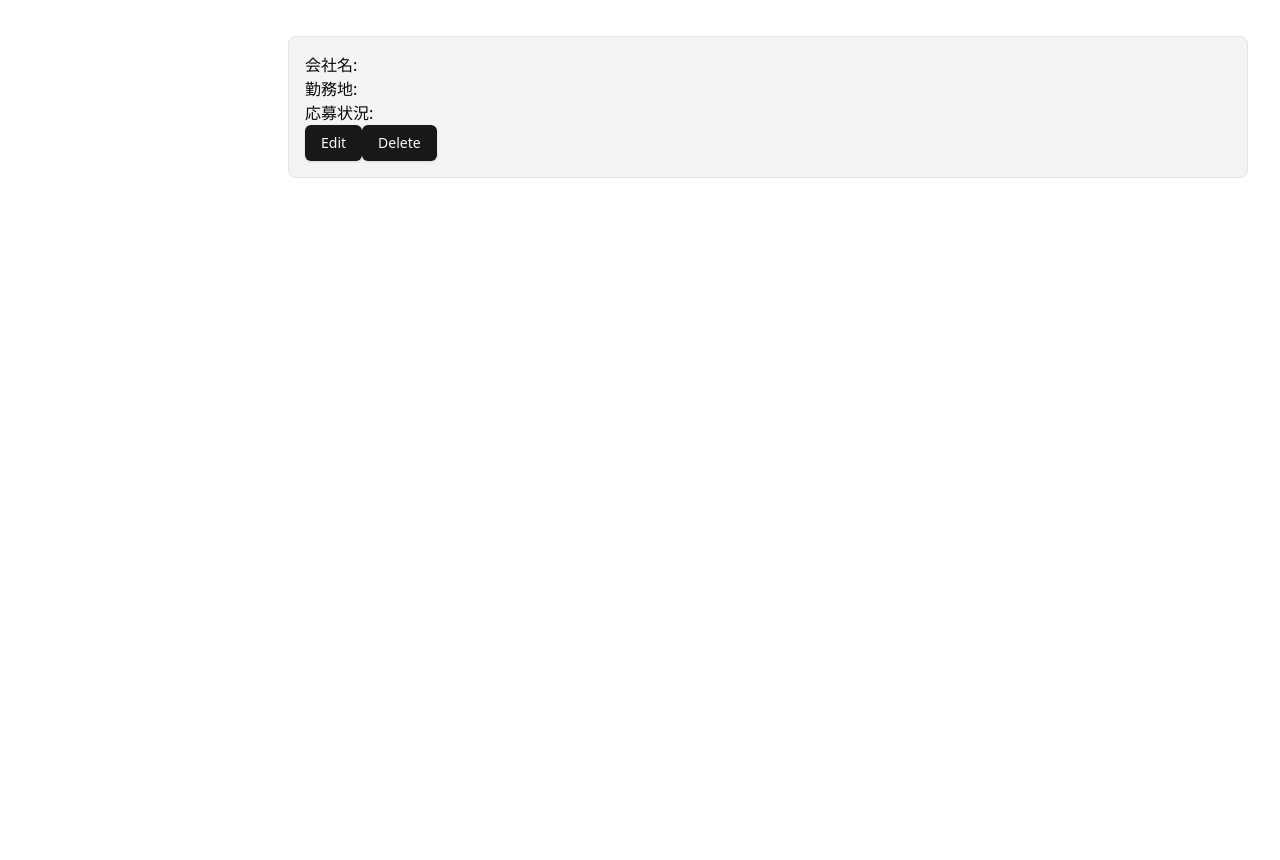
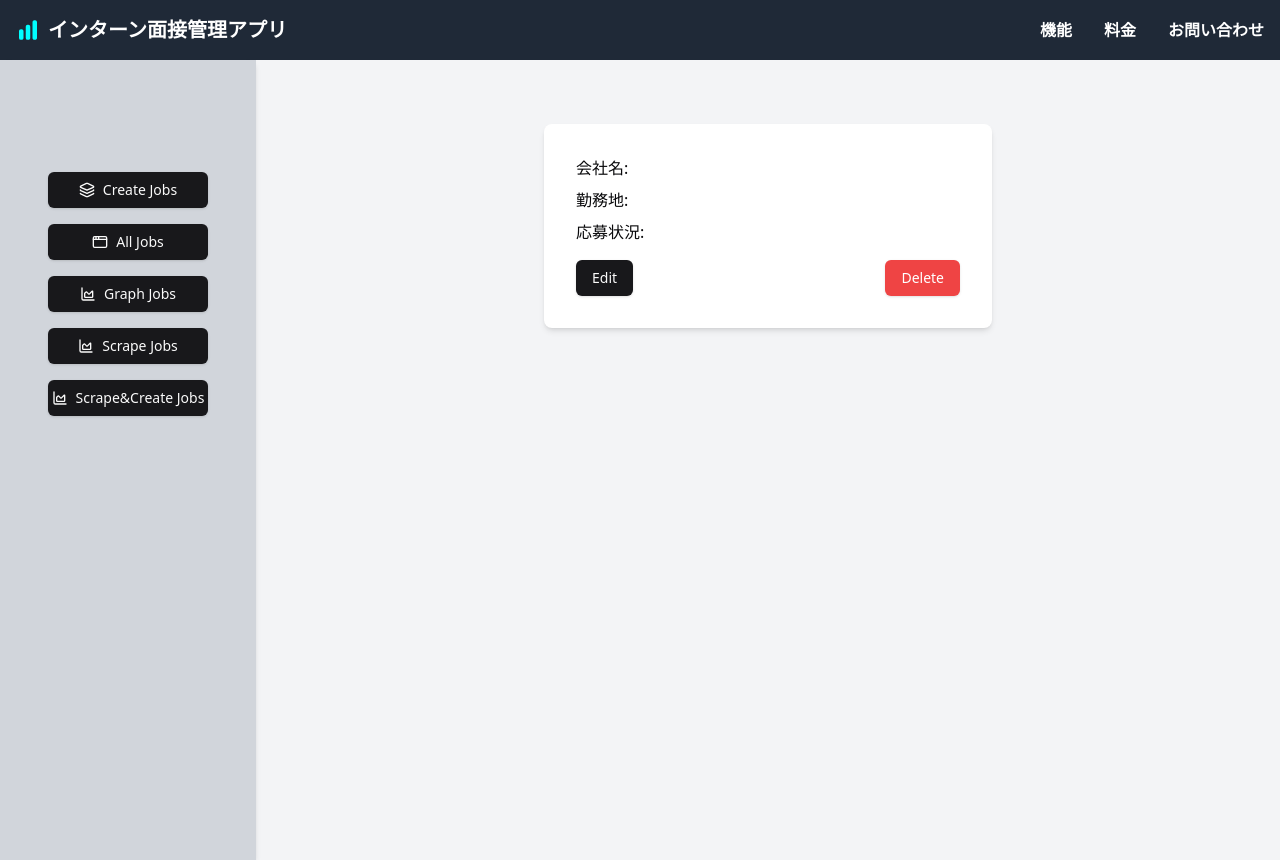
Before and after one commit to ajdjaiuoapooiad/next-port5-frontend-pageRouter, a Next.js app: page /posts/1 in a window 1280 px wide. Before the commit the page ends 800 px from the top, so only its background shows below. Built offline with nearby package versions, Linux system fonts and the light colour scheme; no server answers.

Commit message:
editPage detailPage デザイン統一　修正

```diff
--- a/src/pages/create-post/index.tsx
+++ b/src/pages/create-post/index.tsx
@@ -4,8 +4,8 @@ import { Input } from "@/components/ui/input";
 import axios from "axios";
 import { useRouter } from "next/navigation";
 import { ChangeEvent, FormEvent, useState } from "react";
+import Head from "next/head";
 import Layout from "@/components/Layout";
-import Head from "next/head";
 
 export default function CreatePost() {
   const [company, setCompany] = useState("");
--- a/src/pages/edit-post/[id].tsx
+++ b/src/pages/edit-post/[id].tsx
@@ -6,8 +6,8 @@ import axios from "axios";
 import { useRouter } from "next/navigation";
 import { ChangeEvent, FormEvent, useState } from "react";
 import Swal from "sweetalert2";
-
-
+import Layout from "@/components/Layout";
+import Head from "next/head";
 
 type Props = {
   post: Post;
@@ -39,28 +39,31 @@ export default function EditPost({ post }: Props) {
         place: place,
         status: selectedValue,
       });
-      Swal.fire('更新完了', '投稿を更新しました。', 'success');
+      Swal.fire("更新完了", "投稿を更新しました。", "success");
       router.push("/posts");
     } catch (error) {
       console.error(error);
-      Swal.fire('エラー', '投稿の更新に失敗しました。', 'error');
+      Swal.fire("エラー", "投稿の更新に失敗しました。", "error");
     } finally {
       setIsLoading(false);
     }
   };
 
   return (
-    <div className='grid grid-cols-5'>
-      <div className='col-span-1'>
-        <Sidebar />
-      </div>
+    <Layout>
+      <Head>
+        <title>ダッシュボード : 企業編集ページ</title>
+        <meta name="description" content="企業編集ページ" />
+        <meta name="viewport" content="width=device-width, initial-scale=1" />
+        <link rel="icon" href="/icons/test.svg" />
+      </Head>
 
-      <div className='col-span-4 p-5'>
-        <div className="p-5 m-5 border w-1/2 bg-gray-400 rounded-lg">
-          <h1 >ブログ編集</h1>
-          <form  onSubmit={handleSubmit}>
+      <div className="p-4 md:p-8">
+        <div className="bg-white rounded-lg shadow-md p-4 md:p-8 w-full md:w-1/2 mx-auto">
+          <h1>企業編集</h1>
+          <form onSubmit={handleSubmit}>
             <div className="my-5">
-              <label >Company:</label>
+              <label>Company:</label>
               <Input
                 className="bg-white"
                 type="text"
@@ -70,7 +73,7 @@ export default function EditPost({ post }: Props) {
             </div>
 
             <div className="my-5">
-              <label >Place:</label>
+              <label>Place:</label>
               <Input
                 className="bg-white"
                 type="text"
@@ -80,8 +83,12 @@ export default function EditPost({ post }: Props) {
             </div>
 
             <div className="my-3">
-            <label >Status:</label>
-            <select className="mx-5 my-5 p-2 rounded-lg" value={selectedValue} onChange={(e) => setSelectedValue(e.target.value)}>
+              <label>Status:</label>
+              <select
+                className="mx-5 my-5 p-2 rounded-lg"
+                value={selectedValue}
+                onChange={(e) => setSelectedValue(e.target.value)}
+              >
                 <option value="">選択してください</option>
                 <option value="応募中">応募中</option>
                 <option value="面接中">面接中</option>
@@ -90,13 +97,12 @@ export default function EditPost({ post }: Props) {
             </div>
 
             <Button type="submit" disabled={isLoading}>
-              {isLoading ? '更新中...' : 'Update'}
+              {isLoading ? "更新中..." : "Update"}
             </Button>
           </form>
         </div>
       </div>
-    </div>
-
+    </Layout>
   );
 }
 
--- a/src/pages/posts/[id]/index.tsx
+++ b/src/pages/posts/[id]/index.tsx
@@ -3,14 +3,12 @@ import { Button } from "@/components/ui/button";
 import { Post } from "@/utils/types";
 import axios from "axios";
 import { useRouter } from "next/navigation";
-
-
-
+import Layout from "@/components/Layout";
+import Head from "next/head";
 
 type Props = {
-  post: Post
-}
-
+  post: Post;
+};
 
 export async function getServerSideProps({ params }: { params: { id: string } }) {
   const url = `${process.env.NEXT_PUBLIC_API_URL}/device/${params.id}/`;
@@ -27,24 +25,19 @@ export async function getServerSideProps({ params }: { params: { id: string } })
   }
 }
 
-const DetailPage = ({post}: Props) => {
+const DetailPage = ({ post }: Props) => {
   const router = useRouter();
-
-
 
   const handleUpdate = async (post: Post) => {
     router.push(`/edit-post/${post.id}`);
   };
 
-  // Delete function
   const handleDelete = async (id: string) => {
     const url = `${process.env.NEXT_PUBLIC_API_URL}/device/${id}/`;
     try {
-      const response = await axios.delete(
-        url
-      );
-      window.alert('削除が完了しました。');
-      router.push('/posts')
+      const response = await axios.delete(url);
+      window.alert("削除が完了しました。");
+      router.push("/posts");
     } catch (error) {
       console.error(error);
       alert("Error deleting post");
@@ -52,31 +45,30 @@ const DetailPage = ({post}: Props) => {
   };
 
   return (
-    <div className='grid grid-cols-5'>
-      <div className='col-span-1'>
-        <Sidebar />
-      </div>
+    <Layout>
+      <Head>
+        <title>ダッシュボード : 企業詳細ページ</title>
+        <meta name="description" content="企業詳細ページ" />
+        <meta name="viewport" content="width=device-width, initial-scale=1" />
+        <link rel="icon" href="/icons/test.svg" />
+      </Head>
 
-      <div className='col-span-4 p-5'>
-        <div className="border p-4 my-4 mx-3 col-span-1 hover:shadow-xl  bg-gray-100 hover:bg-gray-300 rounded-lg">
-          <p className="hover:text-blue-500">会社名: {post?.company}</p>
-          <p className="hover:text-blue-500">勤務地: {post?.place}</p>
-          <p className="hover:text-blue-500">応募状況: {post?.status}</p>
+      <div className="p-4 md:p-8">
+        <div className="bg-white rounded-lg shadow-md p-4 md:p-8 w-full md:w-1/2 mx-auto">
+          <p className="mb-2">会社名: {post?.company}</p>
+          <p className="mb-2">勤務地: {post?.place}</p>
+          <p className="mb-4">応募状況: {post?.status}</p>
 
-          <Button
-            onClick={() => handleUpdate(post)}
-          >
-            Edit
-          </Button>
-          <Button
-            onClick={() => handleDelete(post.id)}
-          >
-            Delete
-          </Button>
+          <div className="flex justify-between">
+            <Button onClick={() => handleUpdate(post)}>Edit</Button>
+            <Button onClick={() => handleDelete(post.id)} className="bg-red-500 hover:bg-red-600 text-white">
+              Delete
+            </Button>
+          </div>
         </div>
       </div>
-    </div>
+    </Layout>
   );
-}
+};
 
 export default DetailPage;
```
Lines whose indentation alone changed are shown as unchanged.
